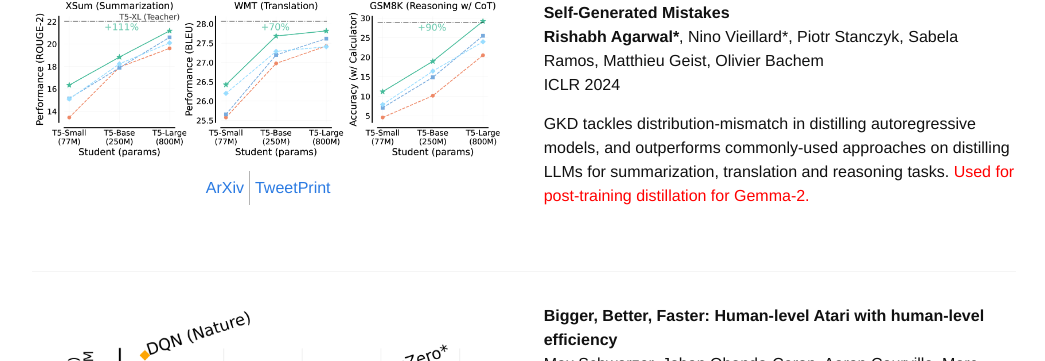
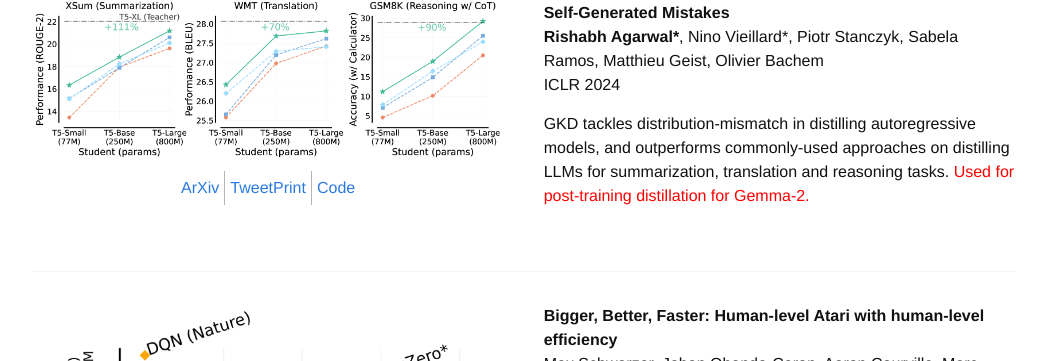
Before and after one commit to agarwl/agarwl.github.io, a Jekyll site: the page built from research.html, in a window 1280 px wide and 900 px high, scrolled down 2257 px. Shown: the part 81-442 px from the top of the window, without its empty margins (116-1161 px from the left). Built offline with Jekyll 4.4.1, drawn with Linux system fonts in a browser that asks for light colours; nearby versions of some CDN libraries; some web fonts are replaced; a style sheet for code colours, icons or effects is not loaded.

Commit message:
Update research.html

```diff
--- a/research.html
+++ b/research.html
@@ -131,6 +131,8 @@ title: "Research Overview"
         <tr>
           <td><a href="https://arxiv.org/abs/2306.13649">ArXiv</a></td>
           <td><a href="https://twitter.com/agarwl_/status/1674516600551088135?s=20">TweetPrint</a></td>
+          <td><a href="https://huggingface.co/docs/trl/en/gkd_trainer">Code</a></td>
+
         </tr>
       </table>
     </div>
```
